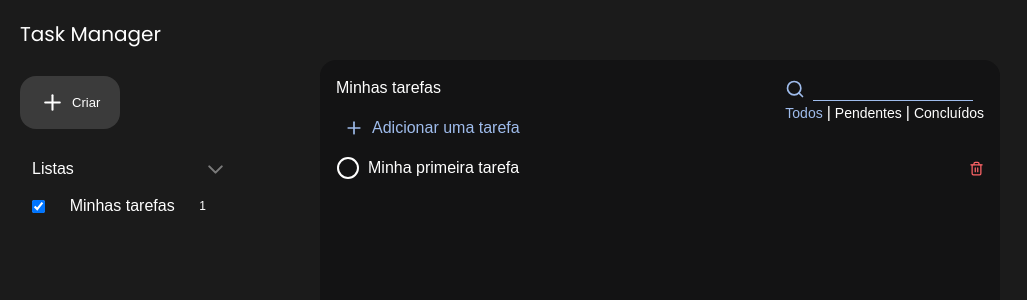
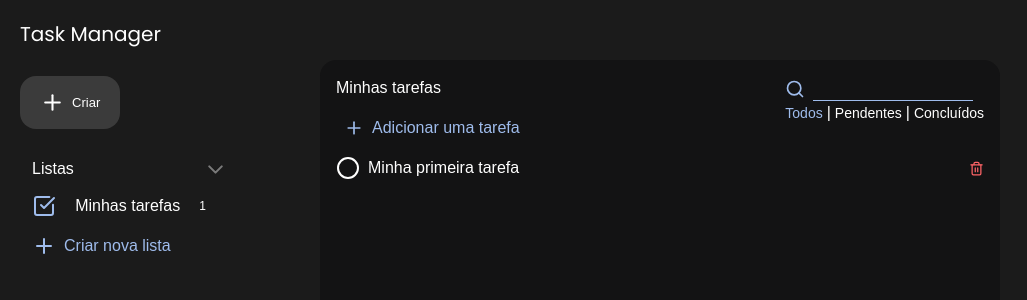
Before and after one commit to samuelmedeirosjs/task-manager, a React (Vite) app: page / in a window 1280 px wide. Shown: the top 300 px of the page, without its empty margins (0-1027 px from the left). Built offline with nearby package versions, Linux system fonts and the light colour scheme.

Commit message:
feat: add new category feature

```diff
--- a/src/components/layout/CategoryListMenu.tsx
+++ b/src/components/layout/CategoryListMenu.tsx
@@ -1,20 +1,28 @@
-import { ChevronUp, ChevronDown } from "lucide-react";
+import { ChevronUp, ChevronDown, Plus } from "lucide-react";
 import { useState } from "react";
 import { useCategories } from "../../features/categories/hooks/useCategories";
 import { useTasks } from "../../features/tasks/hooks/useTasks";
+import { SingleCategory } from "../../features/categories/components/SingleCategory";
 
 export function CategoryListMenu() {
   const [isExpanded, setIsExpanded] = useState(true)
 
-  const { categories, editCategory } = useCategories();
+  const { categories, editCategory, addCategory } = useCategories();
   const { tasks } = useTasks();
 
   function handleExpanded() {
     setIsExpanded(e => !e)
   }
 
-  function quantityTasks(id: string): number {
-    return tasks.filter(task => task.categoryId === id).length
+  function quantityTasks(id: string): { total: number } {
+    return {
+      total: tasks.filter(task => task.categoryId === id).length,
+      // pending: tasks.filter(task => task.categoryId === id && task.done).length
+    }
+  }
+
+  function handleNewCategory() {
+    addCategory("Nova categoria")
   }
 
 
@@ -27,22 +35,13 @@ export function CategoryListMenu() {
       {isExpanded &&
         <nav className="mt-2 flex flex-col justify-end-safe">
           {categories.map(category =>
-            <CategoryItem key={category.id} quantityTasks={() => quantityTasks(category.id)} isChecked={category.status} handleChecked={() => editCategory(category.id, { status: !category.status })} />
+            <SingleCategory key={category.id}  quantityTasks={() => quantityTasks(category.id)} category={category} handleChecked={() => editCategory(category.id, { status: !category.status })} />
           )}
-        </nav>}
+        </nav>
+      }
+      <button onClick={handleNewCategory} className="flex w-full gap-2 mt-2 text-text font-medium px-3 py-1 items-center rounded-4xl hover:bg-hover cursor-pointer">
+        <Plus color="var(--color-text)"/> Criar nova lista
+      </button>
     </section>
   )
 }
-
-function CategoryItem({ isChecked, handleChecked, quantityTasks }: { isChecked: boolean, handleChecked: () => void, quantityTasks: () => number }) {
-
-  return (
-    <button
-      onClick={handleChecked}
-      className="cursor-pointer max-w-[90%] px-3 py-1 flex justify-between items-center rounded-4xl hover:bg-hover">
-      <input checked={isChecked} onChange={handleChecked} className="cursor-pointer" type="checkbox" />
-      <p className="text-md font-light">Minhas tarefas</p>
-      <span className="text-[12px]">{quantityTasks().toString()}</span>
-    </button>
-  )
-}
--- a/src/components/ui/NewTaskButton.tsx
+++ b/src/components/ui/NewTaskButton.tsx
@@ -1,9 +1,15 @@
 import { Plus } from 'lucide-react';
+import { useTasks } from "../../features/tasks/hooks/useTasks";
+import { useCategories } from "../../features/categories/hooks/useCategories";
 
 export function NewTaskButton() {
 
+  const { addTask } = useTasks();
+  const { categories } = useCategories();
+  const firstActiveCategory = categories.filter(category => category.status)[0]
+
   return (
-    <button className="cursor-pointer w-25 rounded-2xl bg-button hover:bg-button-hover transition">
+    <button onClick={() => firstActiveCategory && addTask("Nova tarefa", firstActiveCategory.id)} className="cursor-pointer w-25 rounded-2xl bg-button hover:bg-button-hover transition">
       <span className="w-full py-3.5 px-4 flex justify-around items-center font-medium text-[13px]">
         <Plus size={25} /> Criar
       </span>
--- /dev/null
+++ b/src/features/categories/components/SingleCategory.tsx
@@ -0,0 +1,17 @@
+import { Square, SquareCheckBig } from "lucide-react";
+import type { Category } from "../../../context/CategoriesContext";
+
+export function SingleCategory({ category, handleChecked, quantityTasks }: { category: Category, handleChecked: () => void, quantityTasks: () => { total: number} }) {
+
+  const isChecked = category.status;
+
+  return (
+    <button
+      onClick={handleChecked}
+      className="cursor-pointer max-w-[90%] px-3 py-1 flex justify-between items-center rounded-4xl hover:bg-hover">
+      {isChecked ? <SquareCheckBig color="var(--color-text)" /> : <Square color="var(--color-text)" />}
+      <p className="text-md font-light">{category.name}</p>
+      <span className="text-[12px]">{quantityTasks().total.toString()}</span>
+    </button>
+  )
+}
--- a/src/features/tasks/components/SingleTask.tsx
+++ b/src/features/tasks/components/SingleTask.tsx
@@ -10,7 +10,7 @@ interface TaskProps {
 
 export function SingleTask({ task, onEdit, onDelete}: TaskProps) {
 
-  const [isEditMode, setIsEditMode] = useState(task.text ? false : true)
+  const [isEditMode, setIsEditMode] = useState(task.text !== "Nova tarefa" ? false : true)
   const [text, setText] = useState(task.text)
   const inputRef = useRef<HTMLInputElement>(null)
 
@@ -49,7 +49,7 @@ export function SingleTask({ task, onEdit, onDelete}: TaskProps) {
         {!isEditMode ? (
           <h4 className={`font-medium decoration-2 ${task.done ? "line-through" : ""}`}>{task.text}</h4>
         ) : (
-          <input ref={inputRef} placeholder="Insira sua tarefa" autoFocus type="text" value={text} maxLength={50} onBlur={handleBlur} onChange={handleEditText}
+          <input ref={inputRef} placeholder="Tarefa" autoFocus type="text" value={text} maxLength={50} onBlur={handleBlur} onChange={handleEditText}
           className="w-full"/>
         )}
       </div>
--- a/src/features/tasks/components/TasksSection.tsx
+++ b/src/features/tasks/components/TasksSection.tsx
@@ -1,4 +1,4 @@
-import { useState } from "react"
+import React, { useState } from "react"
 import { Plus } from "lucide-react"
 
 import { useTasks } from "../hooks/useTasks"
@@ -7,13 +7,14 @@ import { SearchTasks } from "./SearchTasks"
 import type { Category } from "../../../context/CategoriesContext"
 import { SingleTask } from "./SingleTask"
 import type { Task } from "../../../context/TasksContext"
+import { useCategories } from "../../categories/hooks/useCategories"
 
 
 export function TasksSection({ category }: { category: Category }) {
 
   const { tasks, editTask, deleteTask, addTask } = useTasks()
 
-  const [search, setSearch] = useState("");
+  const [search, setSearch] = useState("")
   const [filters, setFilters] = useState("all")
 
   const categoryTasks = tasks.filter(task => task.categoryId === category.id)
@@ -38,13 +39,13 @@ export function TasksSection({ category }: { category: Category }) {
   }
 
   function handleNewTask() {
-    addTask("", category.id)
+    addTask("Nova tarefa", category.id)
   }
 
   return (
     <section className="w-full max-w-170 p-4 bg-secondary rounded-2xl flex flex-col gap-3">
       <div className="flex w-full justify-around items-start">
-        <HeaderTasksSection categoryName={category.name} handleNewTask={handleNewTask} />
+        <HeaderTasksSection category={category} handleNewTask={handleNewTask} />
         <SearchTasks query={search} handleFilter={handleFilter} onChange={handleSearch} filters={filters} />
       </div>
       <main className="flex flex-col gap-3">
@@ -56,11 +57,35 @@ export function TasksSection({ category }: { category: Category }) {
   )
 }
 
-function HeaderTasksSection({ categoryName, handleNewTask }: { categoryName: string, handleNewTask: () => void }) {
+function HeaderTasksSection({ category, handleNewTask }: { category: Category, handleNewTask: () => void }) {
+
+  const [isEditMode, setIsEditMode] = useState(category.name !== "Nova categoria" ? false : true)
+  const [categoryName, setCategoryName] = useState(category.name)
+  const { editCategory } = useCategories()
+
+  function handleEditName(e: React.ChangeEvent<HTMLInputElement>) {
+    setCategoryName(e.target.value);
+  }
+
+  function handleClickText() {
+    if(isEditMode) {
+      setIsEditMode(false);
+    } else setIsEditMode(true);
+  }
+
+  function handleBlur() {
+    editCategory(category.id, { name: categoryName })
+    setIsEditMode(false)
+  }
+
   return (
     <header className="flex flex-col gap-3 items-start w-full">
-      <div>
-        <h2>{categoryName}</h2>
+      <div onClick={handleClickText}>
+        {
+          !isEditMode ? <h2>{categoryName}</h2> : (
+            <input autoFocus maxLength={15} type="text" value={categoryName} onBlur={handleBlur} onChange={handleEditName}/>
+          )
+        }
       </div>
       <button onClick={handleNewTask} className="cursor-pointer w-full text-text flex justify-start items-center gap-2 font-medium hover:bg-text/15 p-1 px-2 rounded-4xl">
         <Plus size={20} />Adicionar uma tarefa
```
